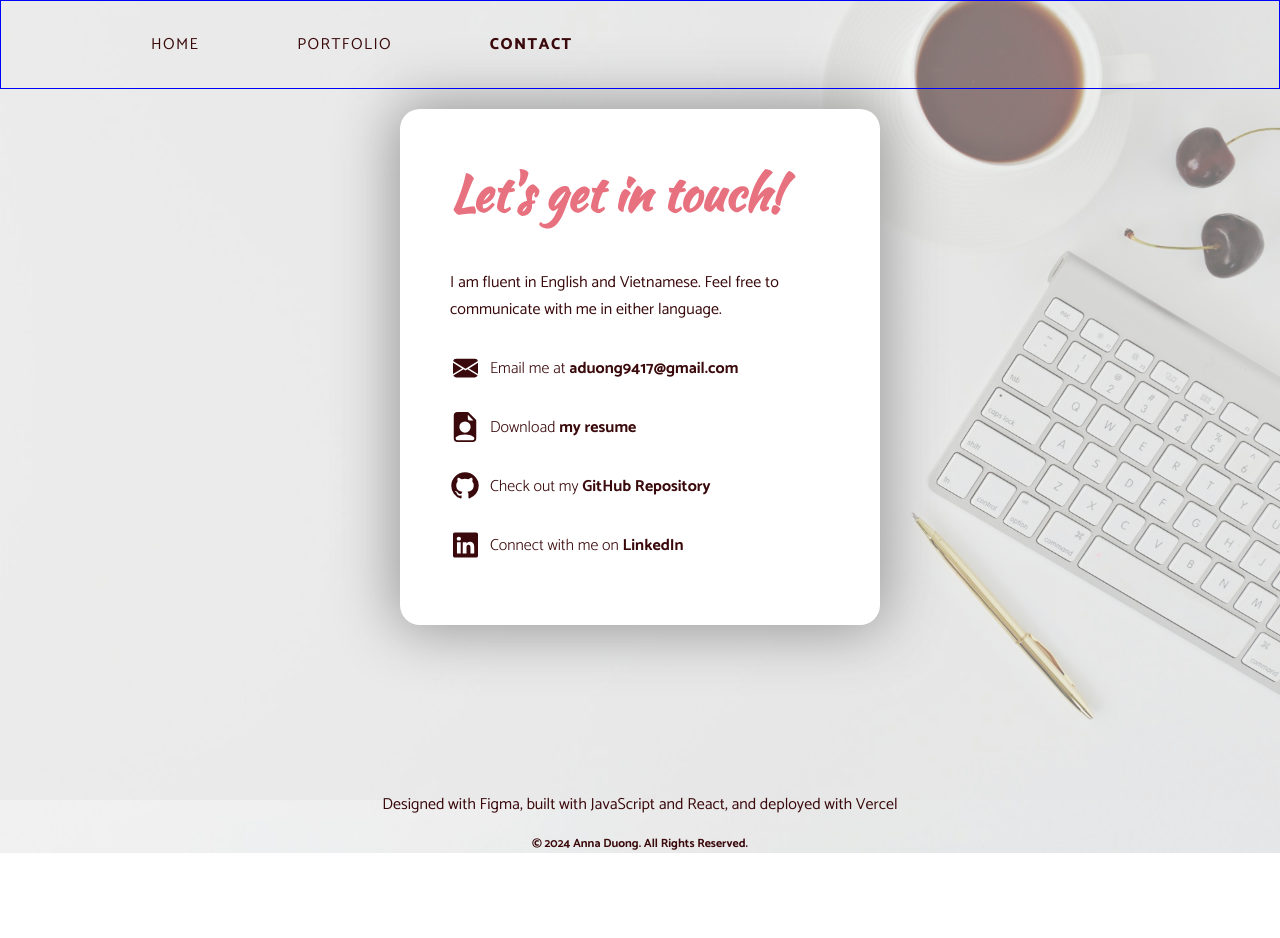
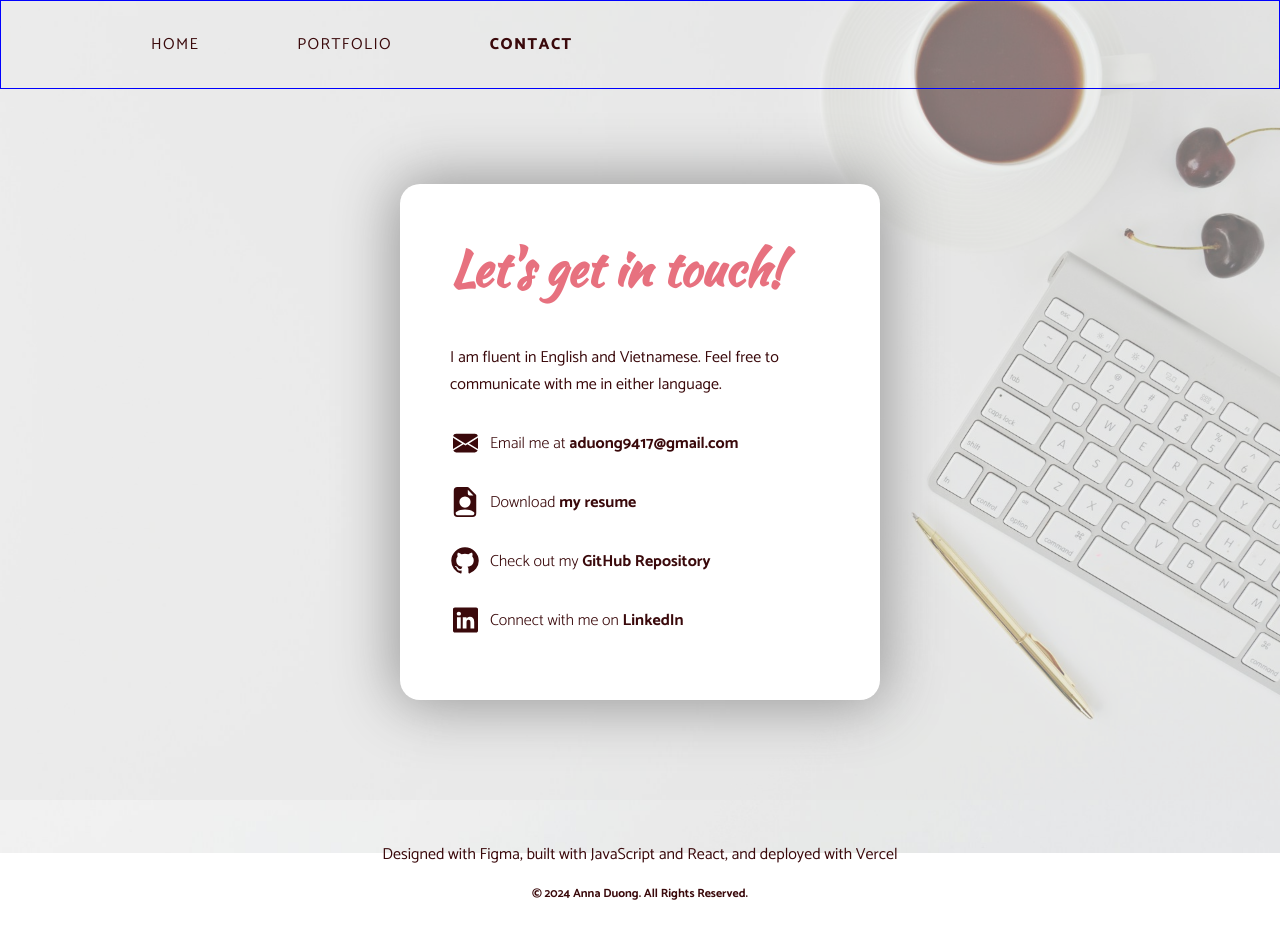
Before and after one commit to annaduong17/portfolio, a React (Create React App) app: page /contact in a window 1280 px wide. Shown: the top 938 px of the page. Before the commit the page ends 915 px from the top, so only its background shows below. Built offline with nearby package versions, Linux system fonts and the light colour scheme.

Commit message:
add margin bottom to home page and contact

```diff
--- a/src/index.scss
+++ b/src/index.scss
@@ -210,11 +210,12 @@ svg {
 
 .home-page {
   position: relative;
-  // border: 1px solid green;
+  border: 1px solid green;
   width: 100%;
   height: 800px;
   // flex-grow: 1;
   margin-inline: auto;
+  margin-bottom: 50px;
   display: flex;
   align-items: center;
 
@@ -617,7 +618,7 @@ svg {
 .contact {
   // border: 1px solid red;
   margin-inline: 400px;
-  margin-bottom: 100px;
+  margin-block: 75px;
   border-radius: 20px;
   background-color: $white;
   padding: 50px;
```
